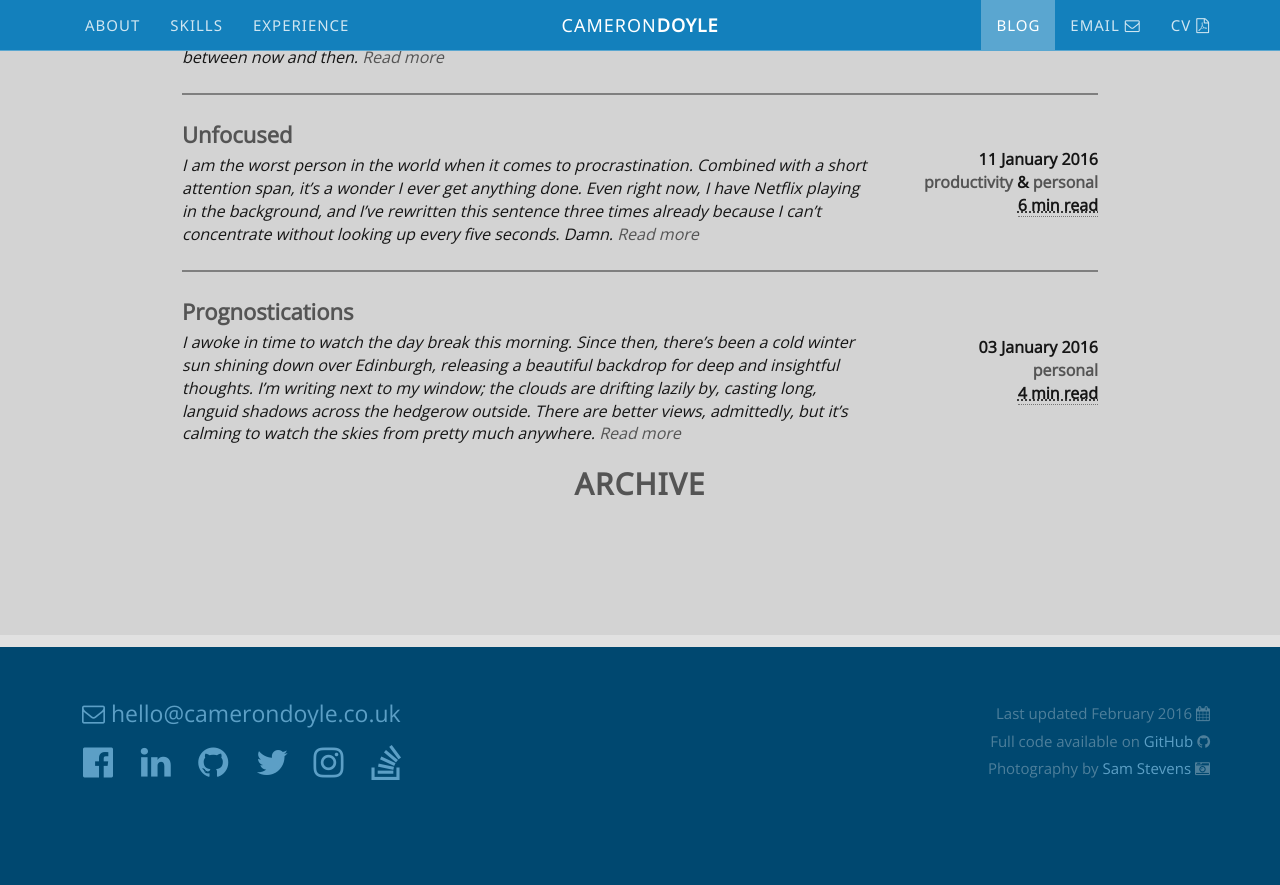
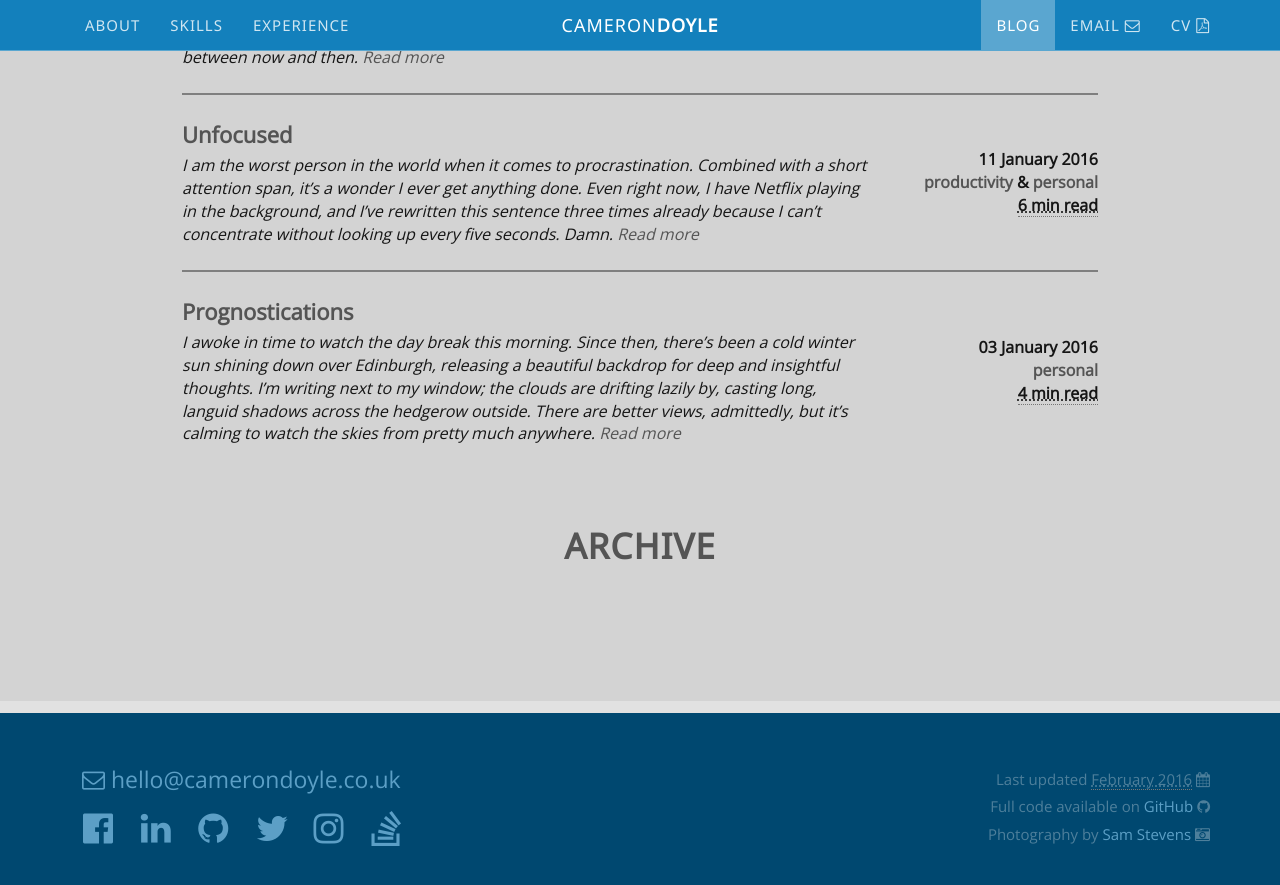
Before and after one commit to CameronD17/camerond17.github.io, a Jekyll site: the page built from index.html, in a window 1280 px wide and 900 px high, scrolled down 3780 px. Shown: the top 885 px of the window. Built offline with Jekyll 4.4.1, drawn with Linux system fonts in a browser that asks for light colours; nearby versions of some CDN libraries; before the commit the page ends 4615 px from its top, so only the background shows below that.

Commit message:
Changed blog archive layout

```diff
--- a/_includes/footer.html
+++ b/_includes/footer.html
@@ -24,7 +24,7 @@
                 </ul>
             </div>
             <div class="right-footer">
-                <p>Last updated {{ site.time | date:'%B %Y' }} <i class="fa fa-calendar fa-fw"></i></p>
+                <p>Last updated <abbr title="{{ site.time }}">{{ site.time | date:'%B %Y' }}</abbr> <i class="fa fa-calendar fa-fw"></i></p>
                 <p>Full code available on <a href="https://github.com/CameronD17/camerond17.github.io" target="_blank" title="GitHub repo">GitHub </a><i class="fa fa-github fa-fw"></i></p>
                 <p>Photography by <a href="http://samstevensphotography.weebly.com/" target="_blank" title="Sam Stevens' website (photographer)">Sam Stevens </a><i class="fa fa-camera-retro fa-fw"></i></p>
             </div>
--- a/assets/css/main.css
+++ b/assets/css/main.css
@@ -427,14 +427,14 @@ a:focus {
     padding: 0px;
 }
 
-.post-teaser {
+.blog-teaser {
     margin-bottom: 25px;
     font-weight: 700;
     width: 100%;
     text-align: left;
 }
 
-.post-title {
+.blog-teaser-title {
     font-size: 22px;
     color: #000;
     text-align: left;
@@ -455,6 +455,18 @@ a:focus {
     display: none;
 }
 
+.blog-teaser-excerpt {
+    font-size: 16px;
+    font-style: italic;
+    text-align: left;
+}
+
+.blog-teaser-archive {
+    font-size: 35px;
+    text-align: center;
+    padding-top: 60px;
+}
+
 @media(min-width:768px){
     .blog-teaser-wordcount {
         display: inline;
@@ -465,10 +477,36 @@ a:focus {
     }
 }
 
-.post-excerpt {
+.archive-title {
+    text-align: left;
+}
+
+.archive-top-row {
+}
+
+.archive-bottom-row {
+    margin-bottom: 400px;
+}
+
+.archive-post-title {
+    font-size: 20px;
+    text-align: left;
+    font-weight: bold;
+}
+
+.archive-date {
     font-size: 16px;
-    font-style: italic;
+    text-align: right;
+}
+
+.archive-tag {
+    font-size: 16px;
     text-align: left;
+}
+
+.archive-wordcount {
+    font-size: 16px;
+    text-align: right;
 }
 
 .post-tag {
@@ -497,22 +535,37 @@ a:focus {
 
 
 @media(min-width:1200px){
-
     .archive-title {
         margin: 0;
         padding: 15px 0 15px 0;
     }
+}
 
-    .archive-divider-left{
-        height: 100%;
-        border-right: 2px solid black;
+#category-list {
+    display: none;
+}
+
+.archive-category {
+    text-align: right;
+}
+
+@media(min-width:1200px){
+    #category-list {
+        width: 200px;
+        text-align: right;
+        display: block;
     }
+}
 
-    .archive-divider-right{
-        height: 100%;
-        border-left: 2px solid black;
-        margin-left: -2px;
-    }
+.category-list-fix {
+    position: fixed;
+    top: 100px;
+    width: 100%
+}
+
+.category-fix-release {
+    position: absolute;
+    bottom: 0px;
 }
 
 /* Contact Section & Footer */
--- a/index.html
+++ b/index.html
@@ -299,8 +299,8 @@ custom_js: home
                 <h1>Blog</h1>
                 <table class="table blog-posts">
                     {% for post in site.posts limit:3 %}
-                        <tr class="post-teaser">
-                            <td class="post-title"><a href="{{ post.url | prepend: site.baseurl }}">{{ post.title }}</a></td>
+                        <tr class="blog-teaser">
+                            <td class="blog-teaser-title"><a href="{{ post.url | prepend: site.baseurl }}">{{ post.title }}</a></td>
                             <td rowspan="2" class="blog-teaser-post-date">{{ post.date | date: "%d %B %Y" }}<span class="blog-teaser-tag"><br \>
                             {% for tag in post.tags %}
                                 <a href="{{ site.baseurl }}/blog/#{{tag}}">{{tag}}</a>{% unless post.tags.size == 1 %}{% if forloop.rindex0 == 1 %} &{% elsif forloop.last == false %}, {% endif %}{% endunless %}
@@ -309,7 +309,7 @@ custom_js: home
                             </td>
                         </tr>
                         <tr>
-                            <td class="post-excerpt">{{ post.excerpt | strip_html }} <a href="{{ post.url | prepend: site.baseurl }}"><span class="blog-teaser-tag">Read more</span></a></td>
+                            <td class="blog-teaser-excerpt">{{ post.excerpt | strip_html }} <a href="{{ post.url | prepend: site.baseurl }}"><span class="blog-teaser-tag">Read more</span></a></td>
                         </tr>
                         {% if forloop.last == false %}
                         <tr>
@@ -318,7 +318,7 @@ custom_js: home
                         {% endif %}
                     {% endfor %}
                 </table>
-                <h2><a href="/blog/" class="blog-read-more">Archive</a></h2>
+                <h2 class="blog-teaser-archive"><a href="/blog/">Archive</a></h2>
             </div>
         </div>
     </section>
```
Also changed, not shown: assets/js/blog.js (+31 -0 lines), blog/index.html (+36 -0 lines).
